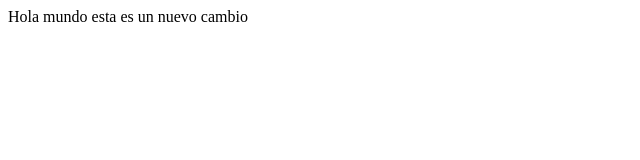
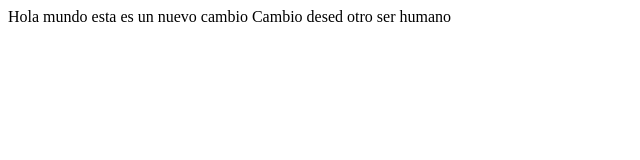
Before and after one commit to cuentaestandar/miproyectofavorito, a plain HTML site: page index.html in a window 1280 px wide. Shown: the whole page, without its empty margins (0-640 px from the left). Drawn offline with Linux system fonts and the light colour scheme.

Commit message:
Update index.html

```diff
--- a/index.html
+++ b/index.html
@@ -8,5 +8,8 @@
 </head>
 <body>
     Hola mundo esta es un nuevo cambio
+
+
+    Cambio desed otro ser humano
 </body>
 </html>
```
